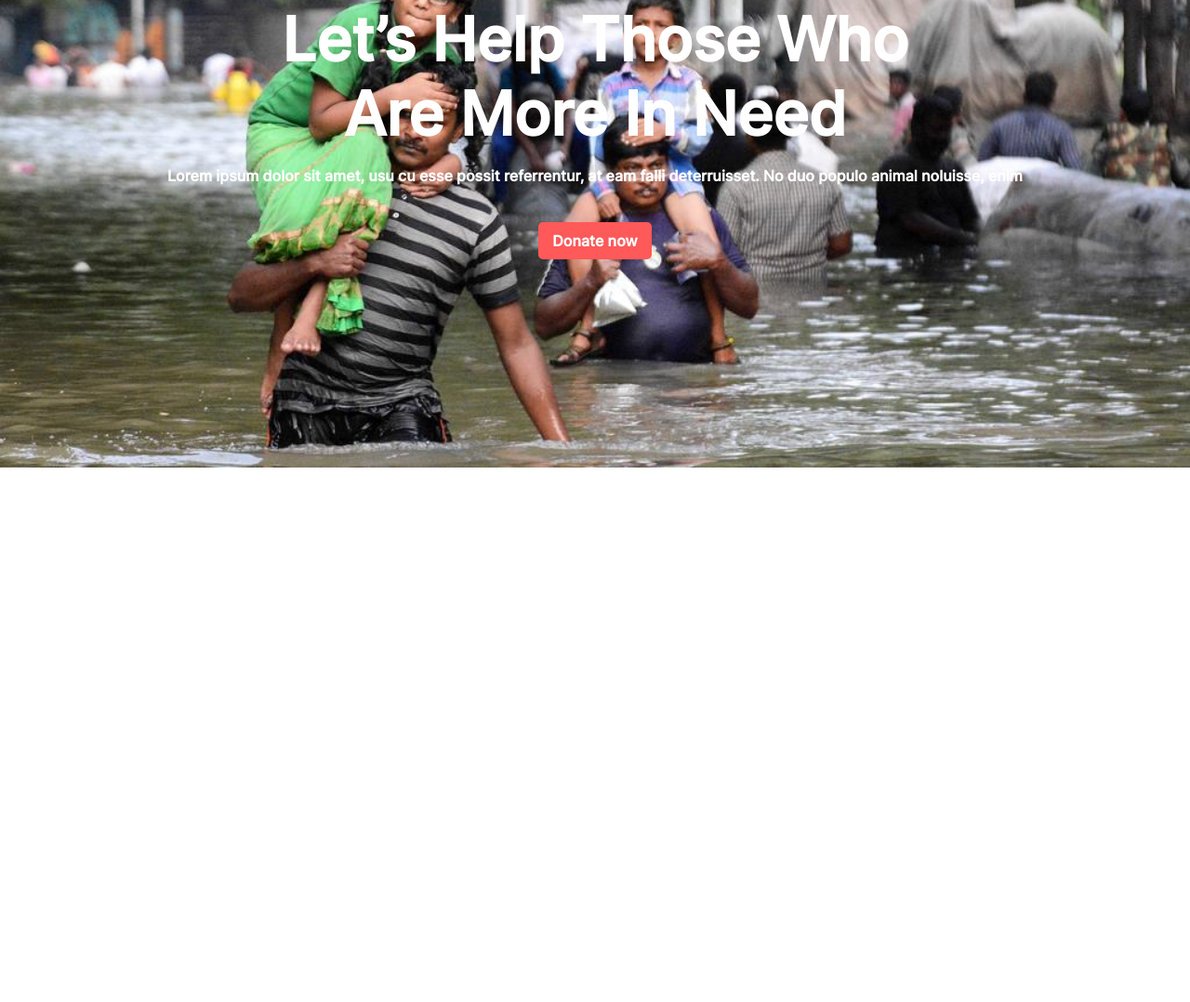
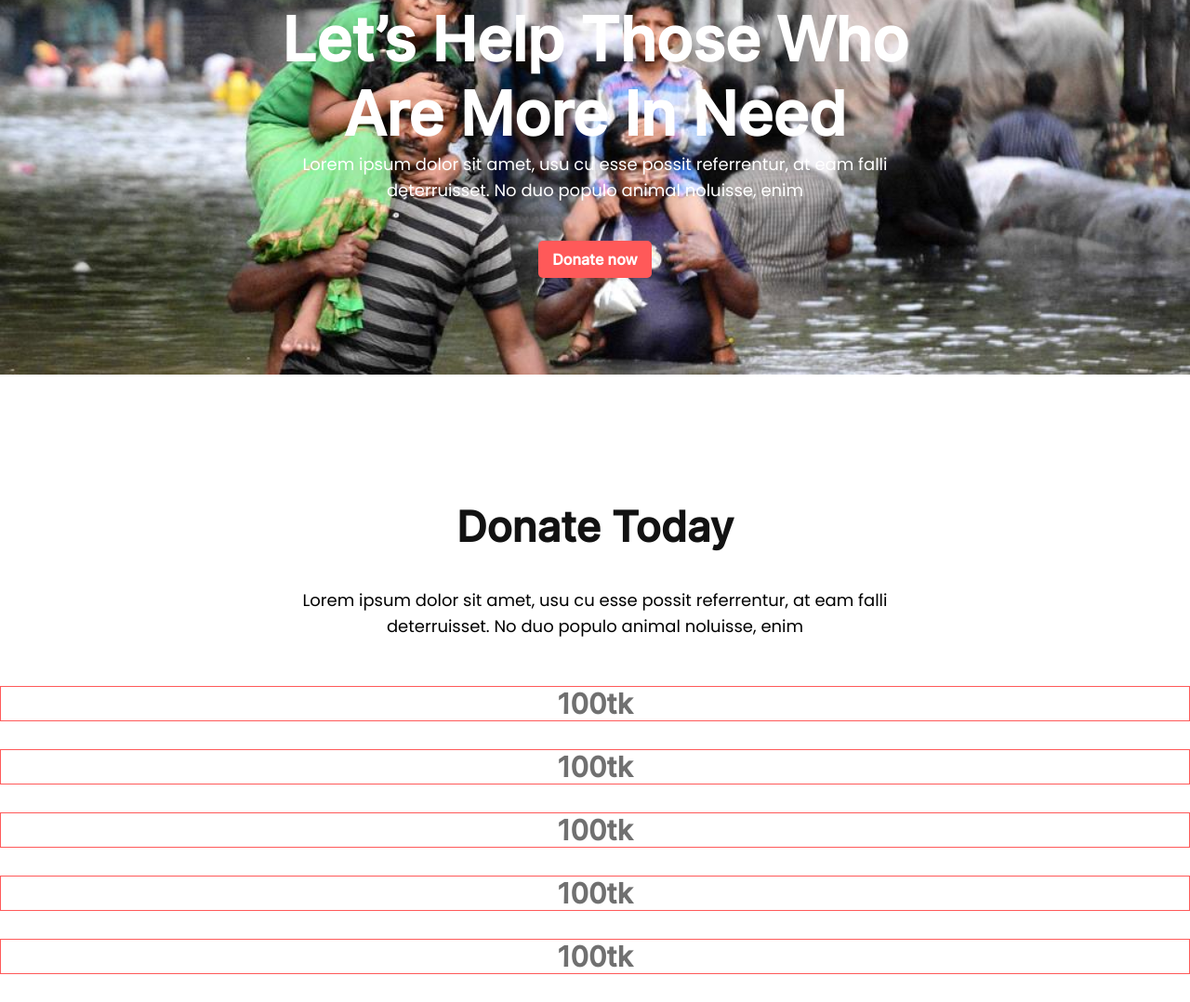
Before and after one commit to olindbinohidosee/assignment, a plain HTML site: page index.html in a window 1280 px wide. Shown: the part 147-1225 px from the top of the page at 93% size. Before the commit the page ends 800 px from the top, so only its background shows below. Drawn offline with Linux system fonts and the light colour scheme.

Commit message:
section-2.0

```diff
--- a/css/style.css
+++ b/css/style.css
@@ -1,6 +1,10 @@
 @font-face {
     font-family: Inter-Medium;
     src: url(../fonts/Inter-Medium.ttf);
+}
+@font-face {
+    font-family: Poppins;
+    src: url(../fonts/Poppins-Regular.ttf);
 }
 
 body
@@ -13,6 +17,7 @@ body
     font-family: Inter-Medium;
     text-align: center;
     color: #fff;
+    padding-bottom: 100px;
 }
 .donate
 {
@@ -37,15 +42,51 @@ body
 
 }
 
-.first p
+.common-p
 {
+    margin:0 25%;
+    font-family: Poppins;
+    font-style: normal;
+    font-weight: 400;
+    font-size: 18px;
+    line-height: 28px;
     margin-bottom: 50px ;
-    font-weight: 600;
+    text-align: center;
+
 }
 .first
 {
     background-image: url(../images/donation4.jpg);
     background-size: cover;
-    min-height: 500px;
+    min-height: 300px;
     background-repeat: no-repeat;
 }
+/*section-2*/
+
+.section-2
+{
+    padding-top: 100px;
+}
+.common-h2
+{
+    color: #121212;
+    font-family: Inter-Medium;
+    font-weight: 700;
+    font-size: 45px;
+    line-height: 54px;
+    text-align: center;
+}
+.rate
+{
+    margin: 0 auto;
+}
+.box p
+{
+    font-family: Inter-Medium;
+    font-weight: 700;
+    font-size: 30px;
+    line-height: 36px;
+    text-align: center;
+    color: #707070;
+    border: 1px solid #FF5959 ;
+}
--- a/index.html
+++ b/index.html
@@ -9,10 +9,40 @@
     <link rel="stylesheet" href="fonts/Inter-Medium.ttf">
 </head>
 <body>
-    <div class="first">
-        <h1>Let’s Help Those Who Are More In Need</h1>
-        <p>Lorem ipsum dolor sit amet, usu cu esse possit referrentur, at eam falli deterruisset. No duo populo animal noluisse, enim</p>
-        <a class="donate" href="#">Donate now</a>
-    </div>
+
+    <section class="section-1">
+        <div class="first">
+            <h1>Let’s Help Those Who Are More In Need</h1>
+            <p class="common-p">Lorem ipsum dolor sit amet, usu cu esse possit referrentur, at eam falli deterruisset. No duo populo animal noluisse, enim</p>
+            <a class="donate" href="#">Donate now</a>
+        </div>
+    </section>
+
+    <section class="section-2">
+        <div class="donateToday">
+
+            <h2 class="common-h2">Donate Today</h2>
+            <p class="common-p">Lorem ipsum dolor sit amet, usu cu esse possit referrentur, at eam falli deterruisset. No duo populo animal noluisse, enim</p>
+
+        </div>
+
+        <div class="rates">
+            <div class="box">
+                <p>100tk</p>
+            </div>
+            <div class="box">
+                <p>100tk</p>
+            </div>
+            <div class="box">
+                <p>100tk</p>
+            </div>
+            <div class="box">
+                <p>100tk</p>
+            </div>
+            <div class="box">
+                <p>100tk</p>
+            </div>
+        </div>
+    </section>
 </body>
 </html>
```
Also changed, not shown: fonts/Poppins-Regular.ttf (added).
